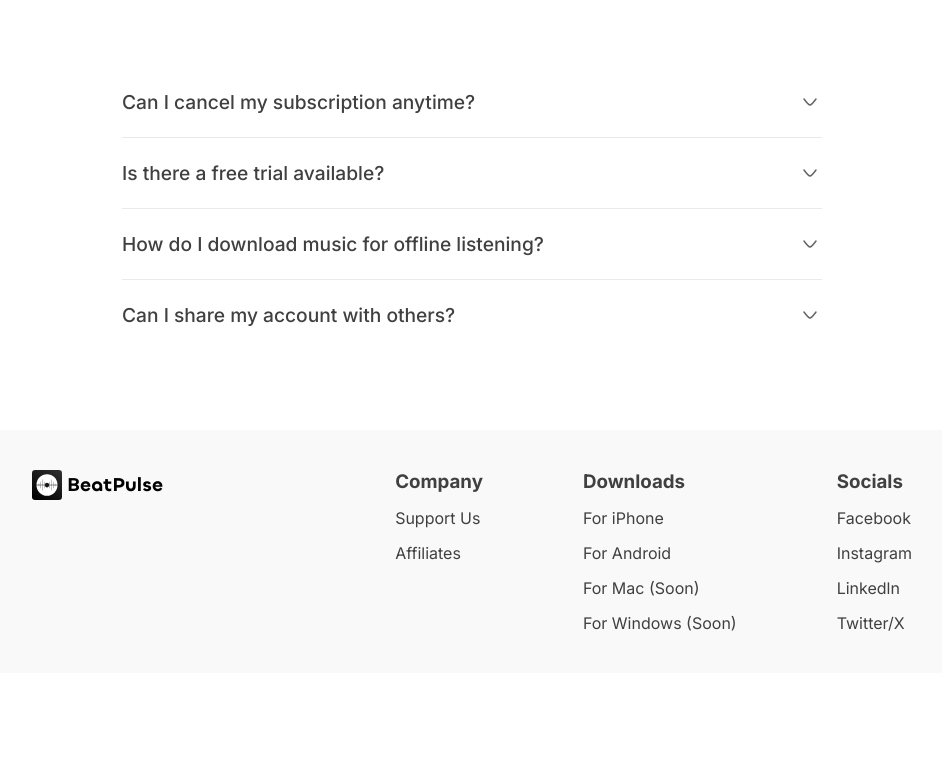
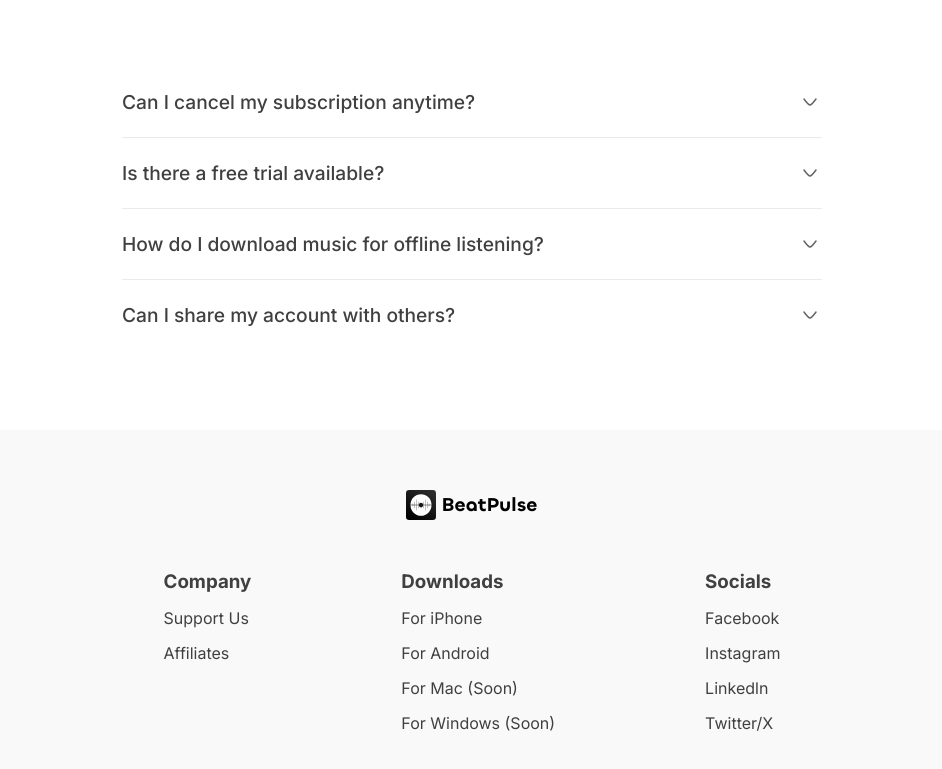
Before and after one commit to FESOO1/FlowVerse, a plain HTML site: page index.html in a window 1280 px wide. Shown: the part 4739-5508 px from the top of the page, without its empty margins (168-1110 px from the left). Before the commit the page ends 5412 px from the top, so only its background shows below. Drawn offline with Linux system fonts and the light colour scheme.

Commit message:
Almost done/

```diff
--- a/styles/main.css
+++ b/styles/main.css
@@ -467,9 +467,10 @@ main {
 footer {
     background-color: #f9f9f9;
     display: flex;
-    justify-content: space-between;
-    padding-inline: 200px;
-    padding-block: 40px;
+    flex-direction: column;
+    align-items: center;
+    row-gap: 50px;
+    padding-block: 60px;
 }
 
 .footer-logo {
@@ -497,7 +498,7 @@ footer {
 .footer-links {
     font-family: var(--f-inter);
     display: flex;
-    column-gap: 100px;
+    column-gap: 150px;
 }
 
 .footer-links-inner {
```
